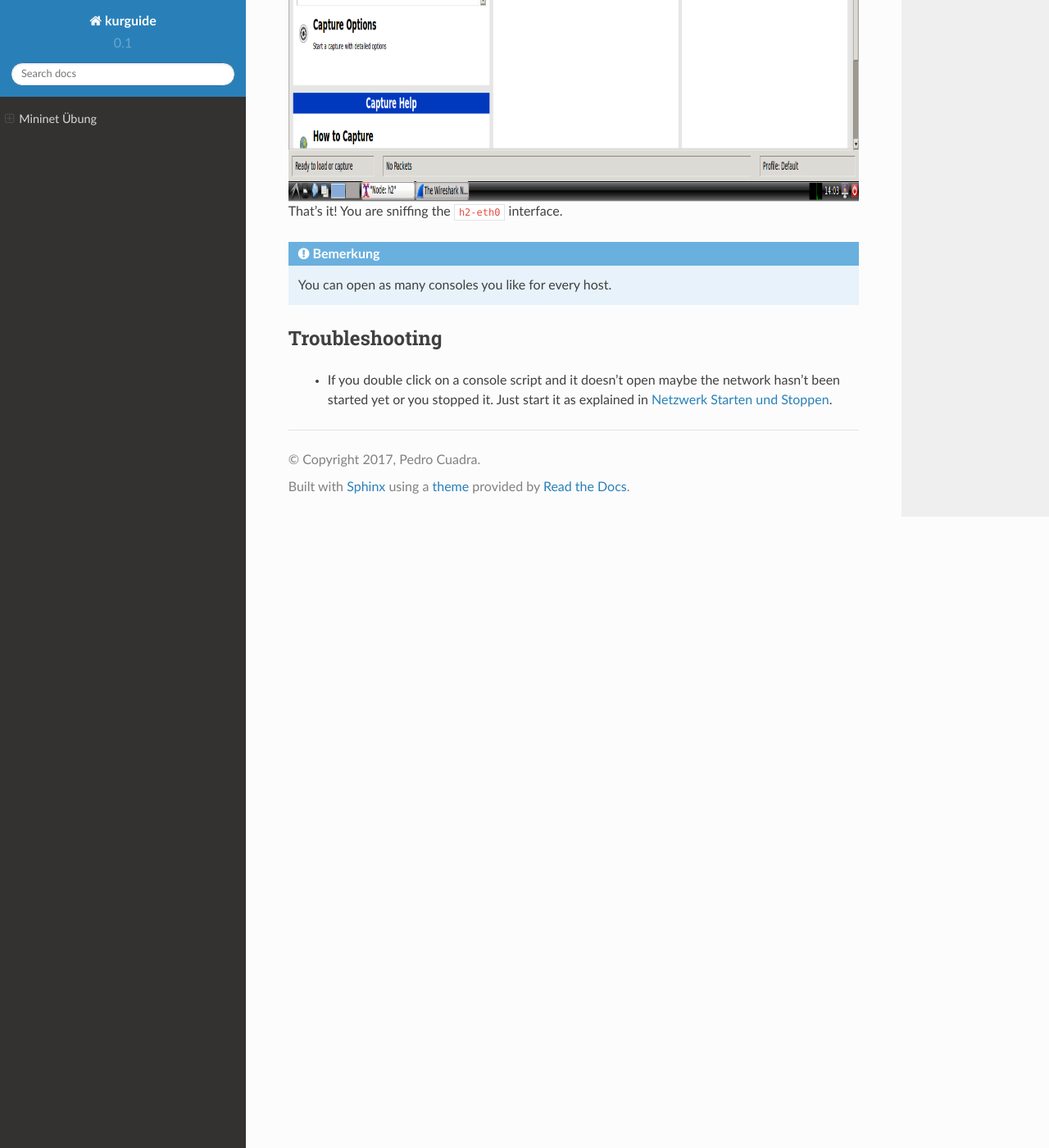
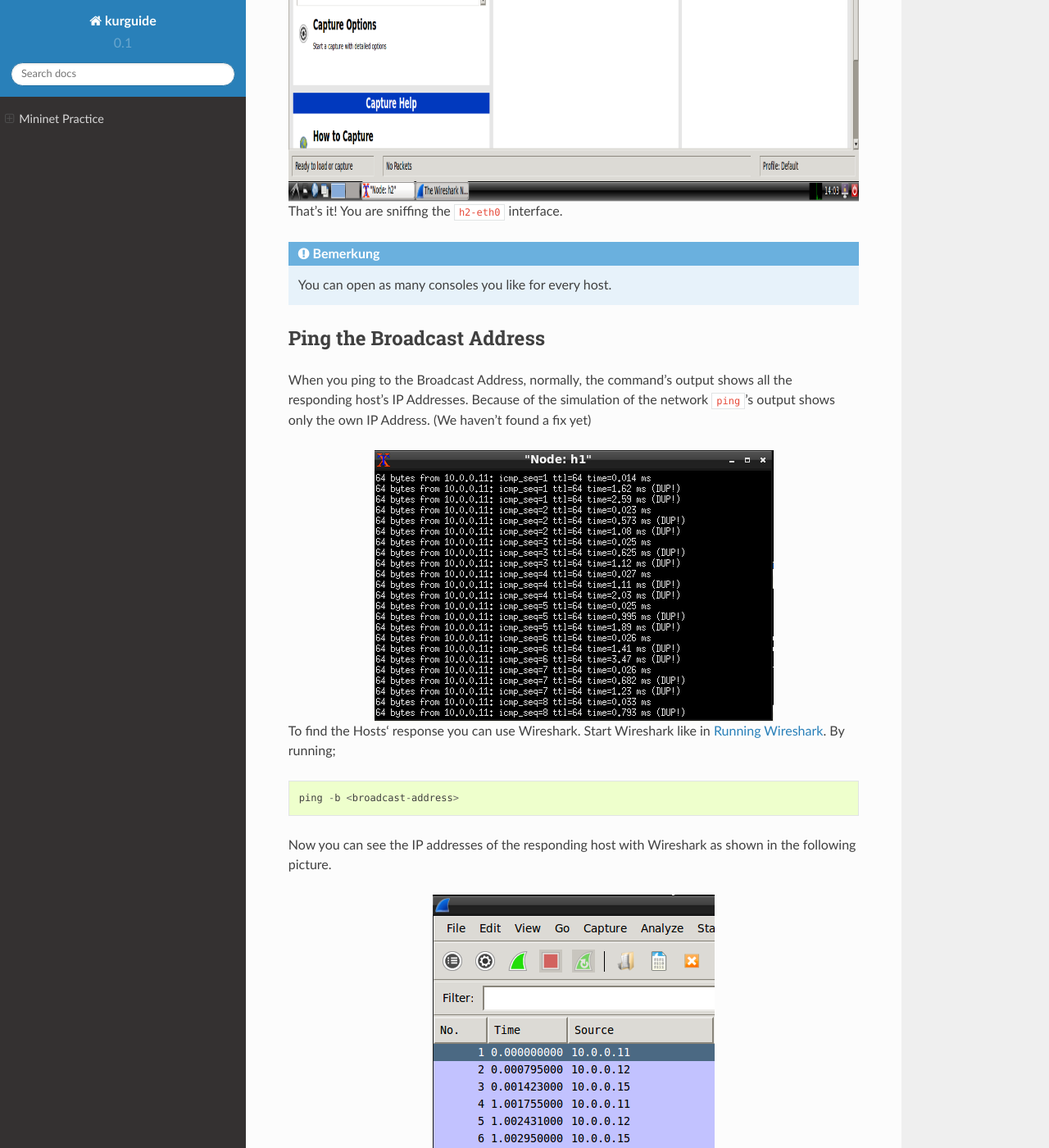
Before and after one commit to pjcuadra/kurguide, a Sphinx documentation site: the page built from source/index.rst, in a window 1280 px wide and 1400 px high, scrolled down 12481 px. Shown: the whole window at 82% size. Built offline with Sphinx 7.4.7 and the Read the Docs theme 2.0.0, drawn with Linux system fonts in a browser that asks for light colours; some of the changed text lies outside the part shown.

Commit message:
Add missing section available only on german

```diff
--- a/source/index.rst
+++ b/source/index.rst
@@ -3,8 +3,8 @@
    You can adapt this file completely to your liking, but it should at least
    contain the root `toctree` directive.
 
-Mininet Übung
-=============
+Mininet Practice
+================
 
 **mininet** is a tool for virtualizing networks. We are going to virtualize an
 entire network as shown in the following figure.
@@ -101,8 +101,8 @@ Wait for the VM to get imported, as shown in the following picture.
    :align: center
    :alt: Wait for the import to finish
 
-VM starten
-----------
+Start Mininet's VM
+------------------
 
 Once the VM is imported, start the VM by selecting the VM from **VirtualBox**
 list and click on start as shown below.
@@ -136,8 +136,8 @@ following picture.
    :alt: Graphical Environment
 
 
-Netzwerk Starten und Stoppen
-----------------------------
+Start/Stop the Virtual Network
+------------------------------
 
 In order to start the virtualized network you will need to execute the
 **Start Netz** script by double click it, as shown below.
@@ -220,9 +220,51 @@ That's it! You are sniffing the ``h2-eth0`` interface.
 .. note::
   You can open as many consoles you like for every host.
 
+Ping the Broadcast Address
+--------------------------
+
+When you ping to the Broadcast Address, normally, the command's output shows
+all the responding host's IP Addresses. Because of the simulation of the network
+``ping``'s output shows only the own IP Address. (We haven't found a fix yet)
+
+.. figure:: _static/h1_broadcast_terminal.png
+   :scale: 100%
+   :align: center
+   :alt: h1_Broadcast
+
+To find the Hosts' response you can use Wireshark. Start Wireshark like in
+`Running Wireshark`_. By running;
+
+.. code::
+
+	ping -b <broadcast-address>
+
+Now you can see the IP addresses of the responding host with Wireshark as shown
+in the following picture.
+
+.. figure:: _static/wireshark_broadcast.png
+   :scale: 100%
+   :align: center
+   :alt: Wireshark_Broadcast
+
+Tracing
+-------
+
+``traceroute`` allows you to see the hops and their IP addresses on the way to
+the provided host. More about ``traceroute`` can be found in
+https://de.wikipedia.org/wiki/Traceroute and
+https://linux.die.net/man/8/traceroute. The following picture shows an example
+of a typical ``traceroute`` run.
+
+.. figure:: _static/traceroute.png
+   :scale: 100%
+   :align: center
+   :alt: traceroute
+
+
 Troubleshooting
 ---------------
 
   * If you double click on a console script and it doesn't open maybe the
     network hasn't been started yet or you stopped it. Just start it as
-    explained in `Netzwerk Starten und Stoppen`_.
+    explained in `Start/Stop the Virtual Network`_.
```
Also changed, not shown: other parts of source/index.rst (+8 -8 lines), source/_static/h1_broadcast_terminal.png (added), source/_static/traceroute.png (added), source/_static/wireshark_broadcast.png (added).
